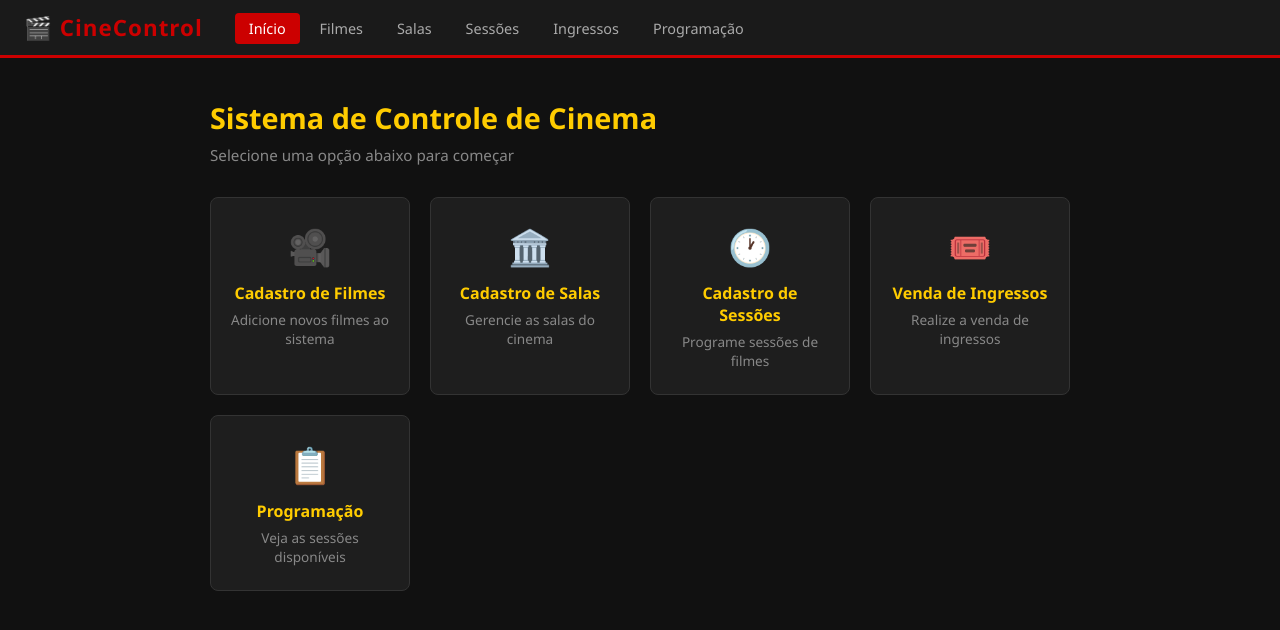
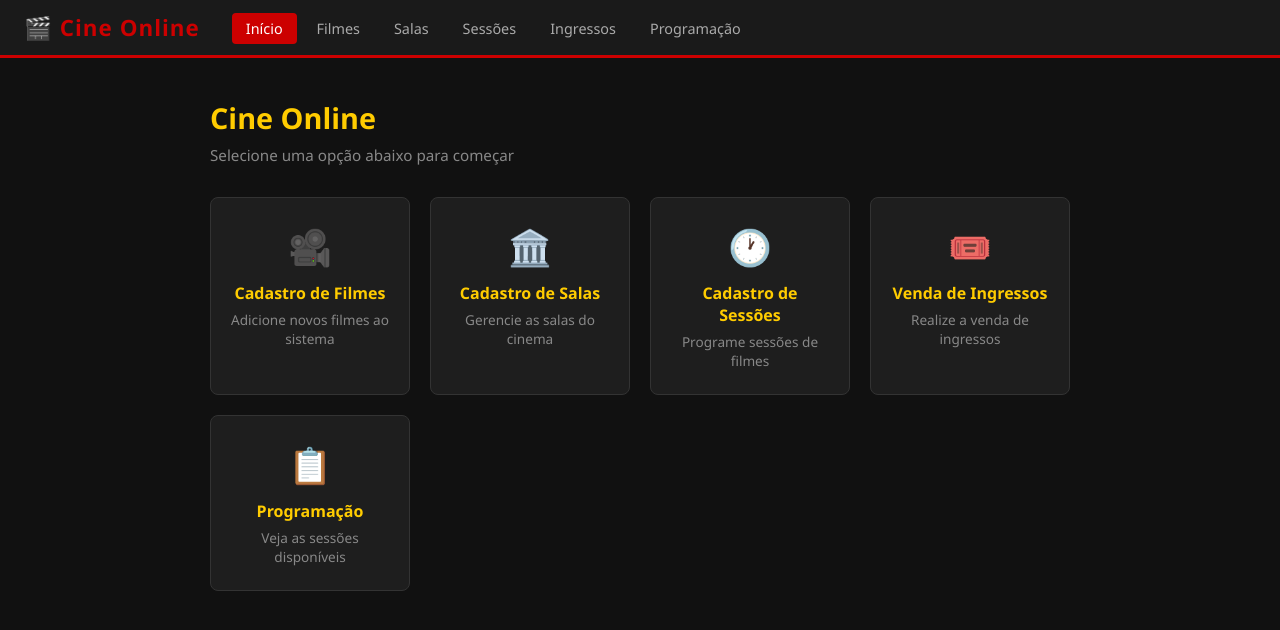
Before and after one commit to DuduLuiizz/Projeto-Cinema-POO3, a plain HTML site: page index.html in a window 1280 px wide. Drawn offline with Linux system fonts and the light colour scheme.

Commit message:
Atualização do projeto Cine Online com Bootstrap

```diff
--- a/index.html
+++ b/index.html
@@ -2,12 +2,12 @@
 <html lang="pt-BR">
 <head>
   <meta charset="UTF-8">
-  <title>CineControl - Sistema de Cinema</title>
+  <title>Cine Online</title>
   <link rel="stylesheet" href="style.css">
 </head>
 <body>
   <nav class="navbar">
-    <div class="nav-brand">🎬 CineControl</div>
+    <div class="nav-brand">🎬 Cine Online</div>
     <ul class="nav-links">
       <li><a href="index.html" class="active">Início</a></li>
       <li><a href="cadastro-filmes.html">Filmes</a></li>
@@ -19,7 +19,7 @@
   </nav>
 
   <main class="container">
-    <h1 class="page-title">Sistema de Controle de Cinema</h1>
+    <h1 class="page-title">Cine Online</h1>
     <p class="page-subtitle">Selecione uma opção abaixo para começar</p>
 
     <div class="menu-grid">
```
Also changed, not shown: sessoes.html (+2 -2 lines).
